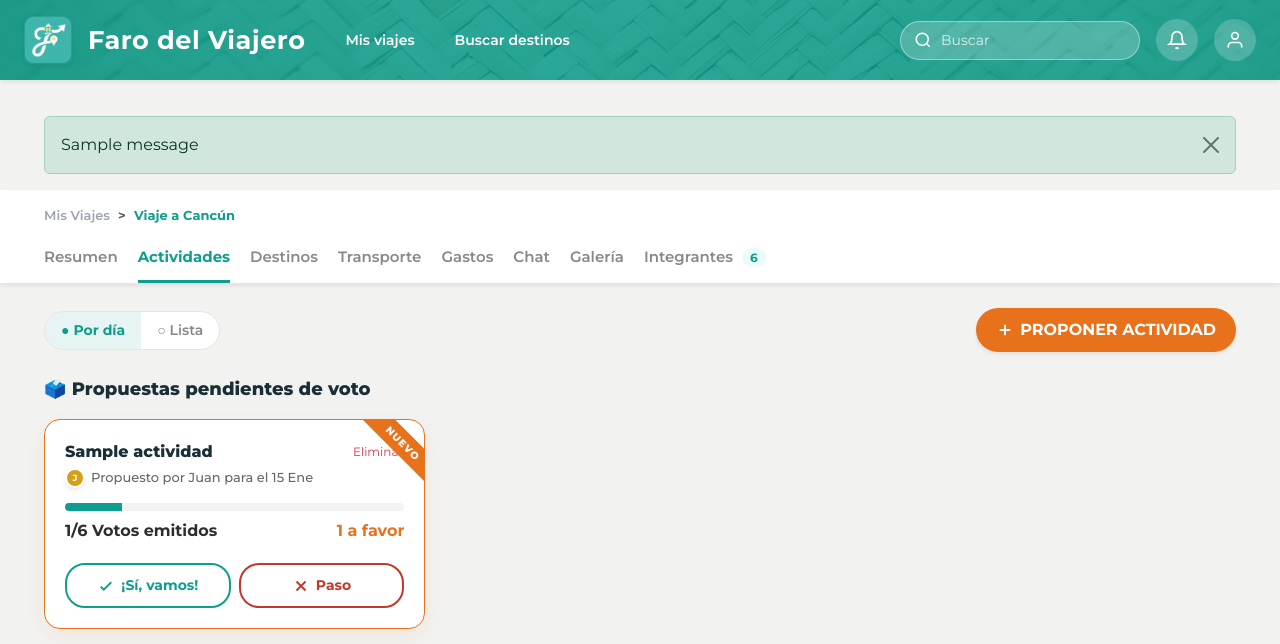
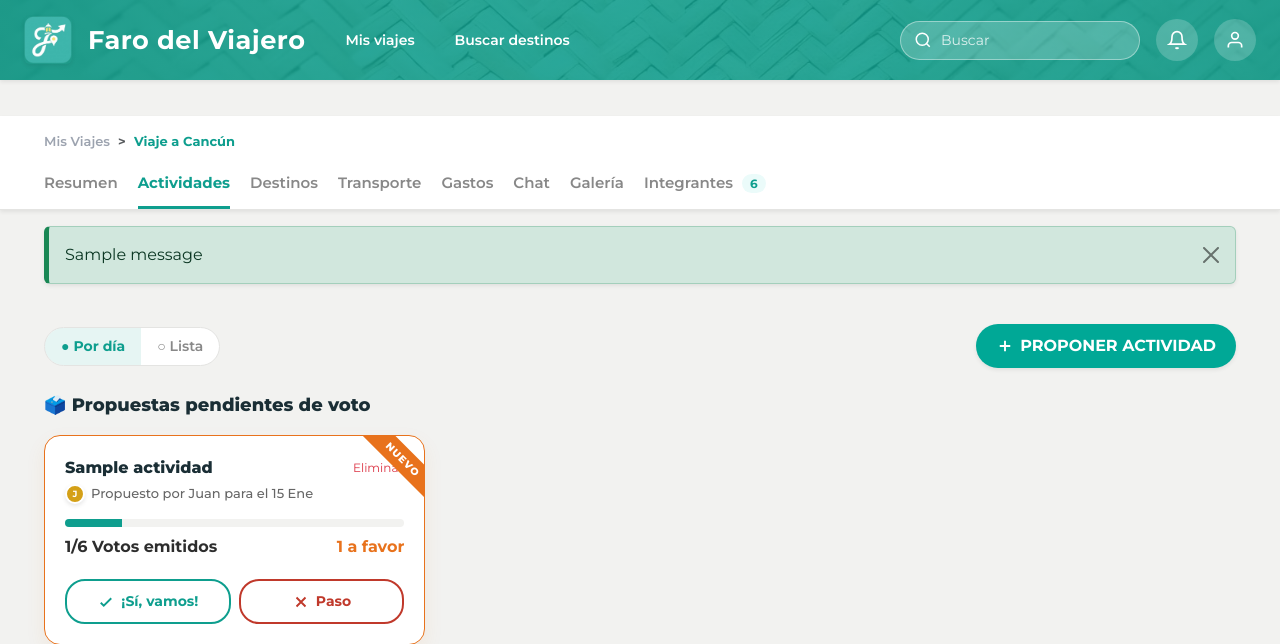
Before and after one commit to HecRod56/Faro-del-viajero, a Django app: page /actividades/viaje/1/ in a window 1280 px wide. Shown: the top 644 px of the page. Run offline with Django 5.2, Linux system fonts and the light colour scheme; a user stored in the database is signed in; data comes from the database, SQL or seed files in the repository; tables that the repository leaves empty hold one stand-in row (values such as "Sample post"); one stand-in notice (Sample message) is shown.

Commit message:
[FIX]: se arreglo las alertas y se actualizo el color del boton a turquesa

```diff
--- a/apps/actividades/templates/actividades/actividades.html
+++ b/apps/actividades/templates/actividades/actividades.html
@@ -4,10 +4,43 @@
 {% block extra_css %}
 <link rel="stylesheet" href="{% static 'actividades/css/actividades-shared.css' %}">
 <link rel="stylesheet" href="{% static 'actividades/css/actividades-lista.css' %}">
+
+<style>
+    /* 1. Oculta TODAS las alertas de la página por defecto */
+    .alert {
+        display: none !important;
+    }
+
+    /* 2. Vuelve a encender SOLO las alertas de tu sección local */
+    #alertas-locales .alert {
+        display: block !important;
+    }
+    /* 3. Cambia el color del botón Proponer a Turquesa */
+    .btn-proponer {
+        background-color: #00a896 !important; /* Verde Turquesa */
+        color: white !important;
+        border: none !important;
+    }
+    .btn-proponer:hover {
+        background-color: #008f7f !important; /* Un turquesa un poco más oscuro al pasar el mouse */
+    }
+</style>
+
 {% endblock %}
 
 {% block content %}
 {% include "gestion_viajes/partials/sub_navbar_viaje.html" %}
+
+{% if messages %}
+<div class="container mt-3" id="alertas-locales">
+    {% for message in messages %}
+        <div class="alert alert-{% if message.tags == 'error' %}danger{% else %}success{% endif %} alert-dismissible fade show shadow-sm" role="alert" style="border-left: 5px solid {% if message.tags == 'error' %}#dc3545{% else %}#198754{% endif %};">
+            {{ message }}
+            <button type="button" class="btn-close" data-bs-dismiss="alert" aria-label="Cerrar"></button>
+        </div>
+    {% endfor %}
+</div>
+{% endif %}
 
 <div class="container py-4">
     <div class="d-flex justify-content-between align-items-center mb-4 flex-wrap gap-3">
```
